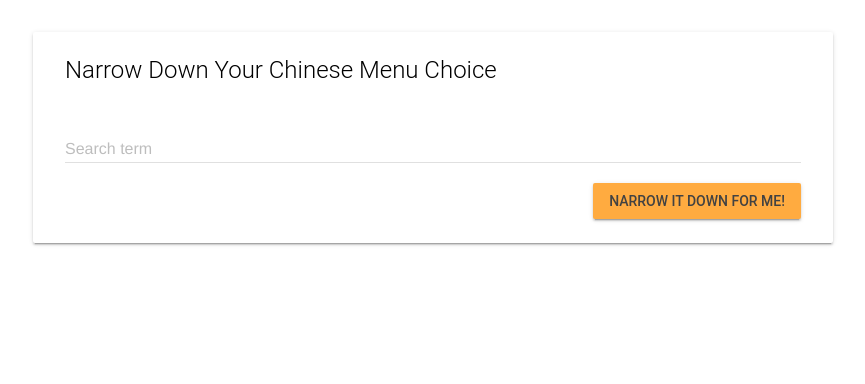
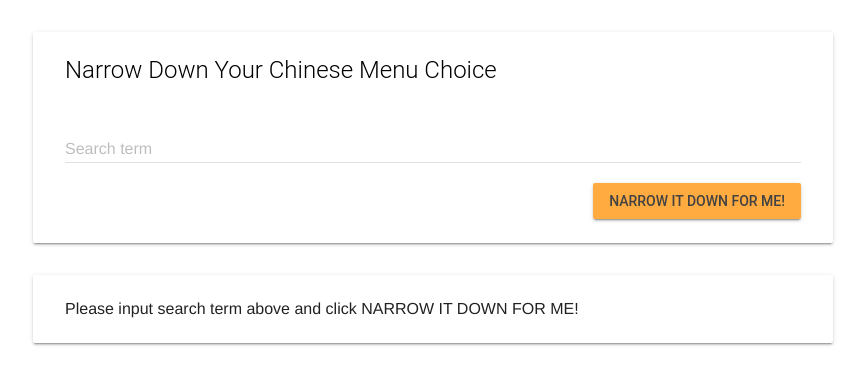
Before and after one commit to arushi44/mod3, a plain HTML site: page module3-solution/index.html in a window 1280 px wide. Shown: the whole page, without its empty margins (207-1072 px from the left). Drawn offline with nearby package versions, Linux system fonts and the light colour scheme.

Commit message:
Update index.html

```diff
--- a/module3-solution/index.html
+++ b/module3-solution/index.html
@@ -4,7 +4,7 @@
     <title>Narrow Down Your Menu Choice</title>
     <meta name="viewport" content="width=device-width, initial-scale=1">
     <script src="angular.min.js"></script>
-    <script src="app.js"></script>
+    <script src="js/app.js"></script>
     <link rel="stylesheet" href="https://fonts.googleapis.com/icon?family=Material+Icons">
     <link rel="stylesheet" href="https://code.getmdl.io/1.2.1/material.amber-orange.min.css" />
     <script defer src="https://code.getmdl.io/1.2.1/material.min.js"></script>
```
